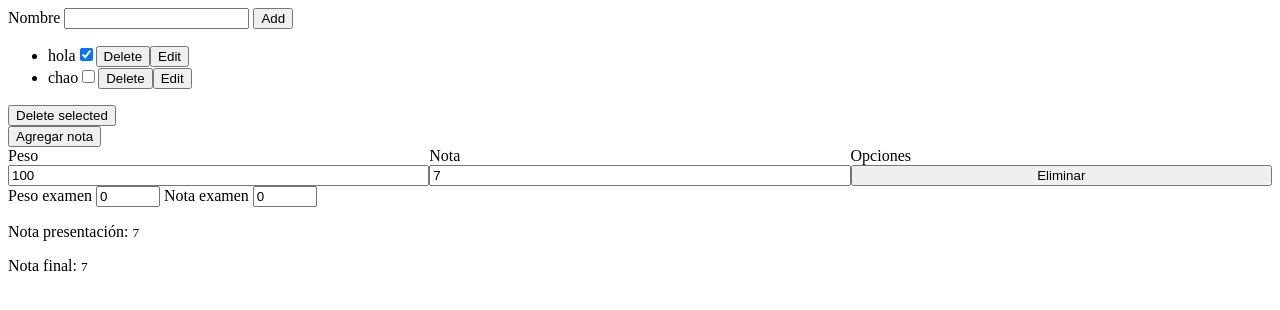
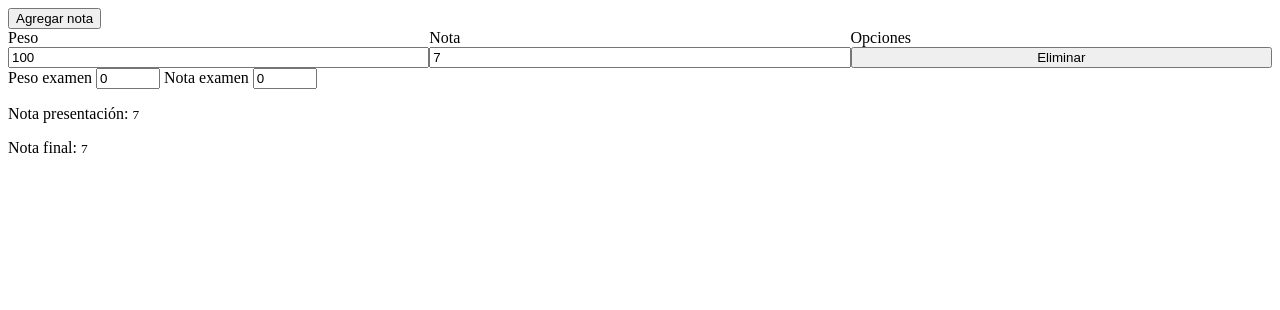
Before and after one commit to BlueKraken/Planner, a website with bundled scripts: page src/index.html in a window 1280 px wide. Built offline with nearby package versions, Linux system fonts and the light colour scheme.

Commit message:
Extrae todo-list de la carpeta raíz

```diff
--- a/src/index.html
+++ b/src/index.html
@@ -11,19 +11,5 @@
   <link href="califications.css" rel="stylesheet">
 </head>
 <body>
-  <div id="app">
-
-    <div id="todo-list-container">
-      <label for="item-name">Nombre</label>
-
-      <input id="new-todo-input" type="text" name="item-name" onkeyup="handleNameInputChange()">
-
-      <button onclick="onAddTodoClick()">Add</button>
-
-      <ul id="todo-list"></ul>
-
-      <button onclick="onDeleteSelectedClick()">Delete selected</button>
-    </div>
-  </div>
 </body>
 </html>
--- a/src/main.js
+++ b/src/todo-list/main.js
@@ -1,3 +1,5 @@
+// TODO: wire markup
+
 /**
  * Todo list
  */
@@ -90,4 +92,18 @@ const initialize = () => {
   renderList();
 }
 
+const markup = `
+<div id="todo-list-container">
+  <label for="item-name">Nombre</label>
+
+  <input id="new-todo-input" type="text" name="item-name" onkeyup="handleNameInputChange()">
+
+  <button onclick="onAddTodoClick()">Add</button>
+
+  <ul id="todo-list"></ul>
+
+  <button onclick="onDeleteSelectedClick()">Delete selected</button>
+</div>
+`
+
 document.addEventListener('DOMContentLoaded', initialize)
```
